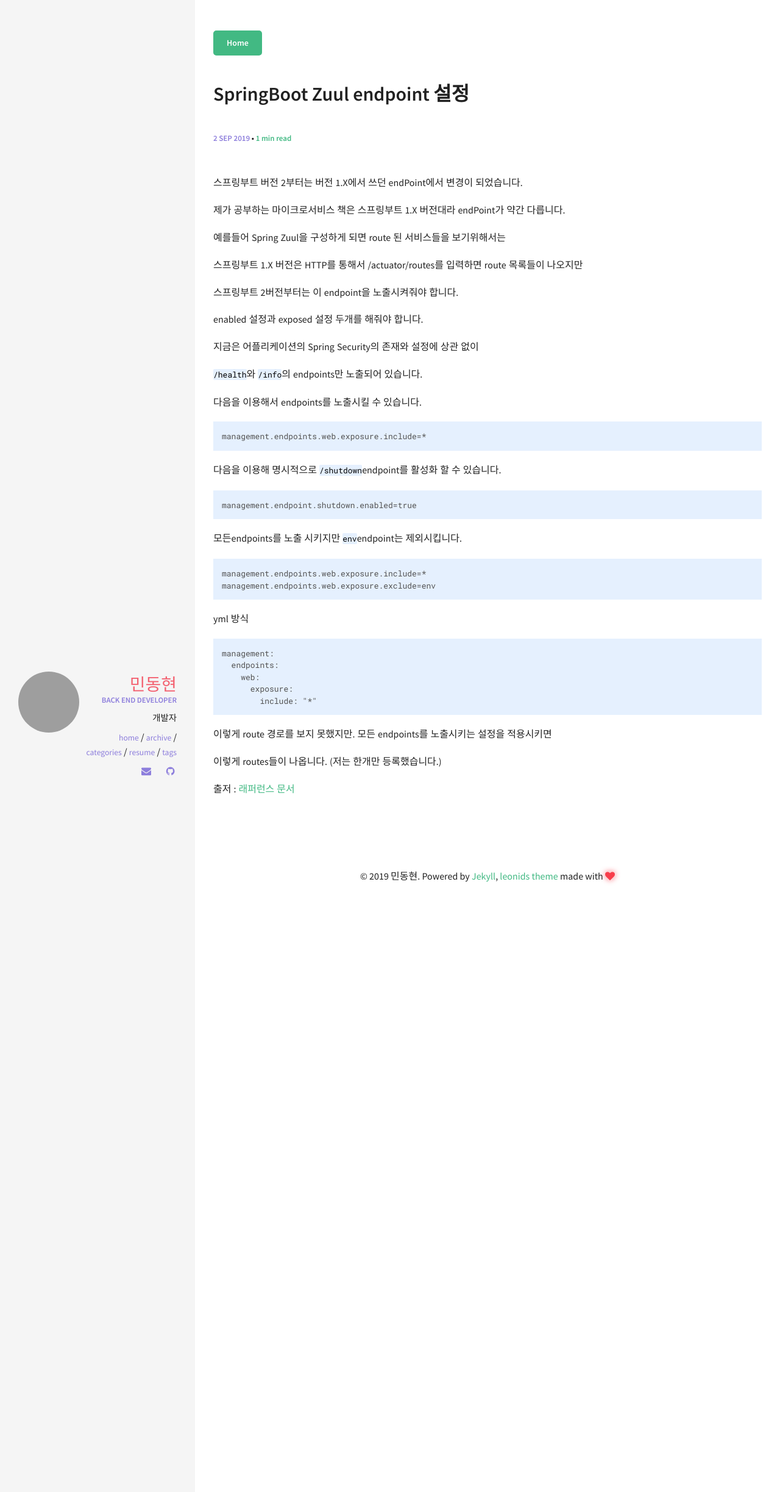
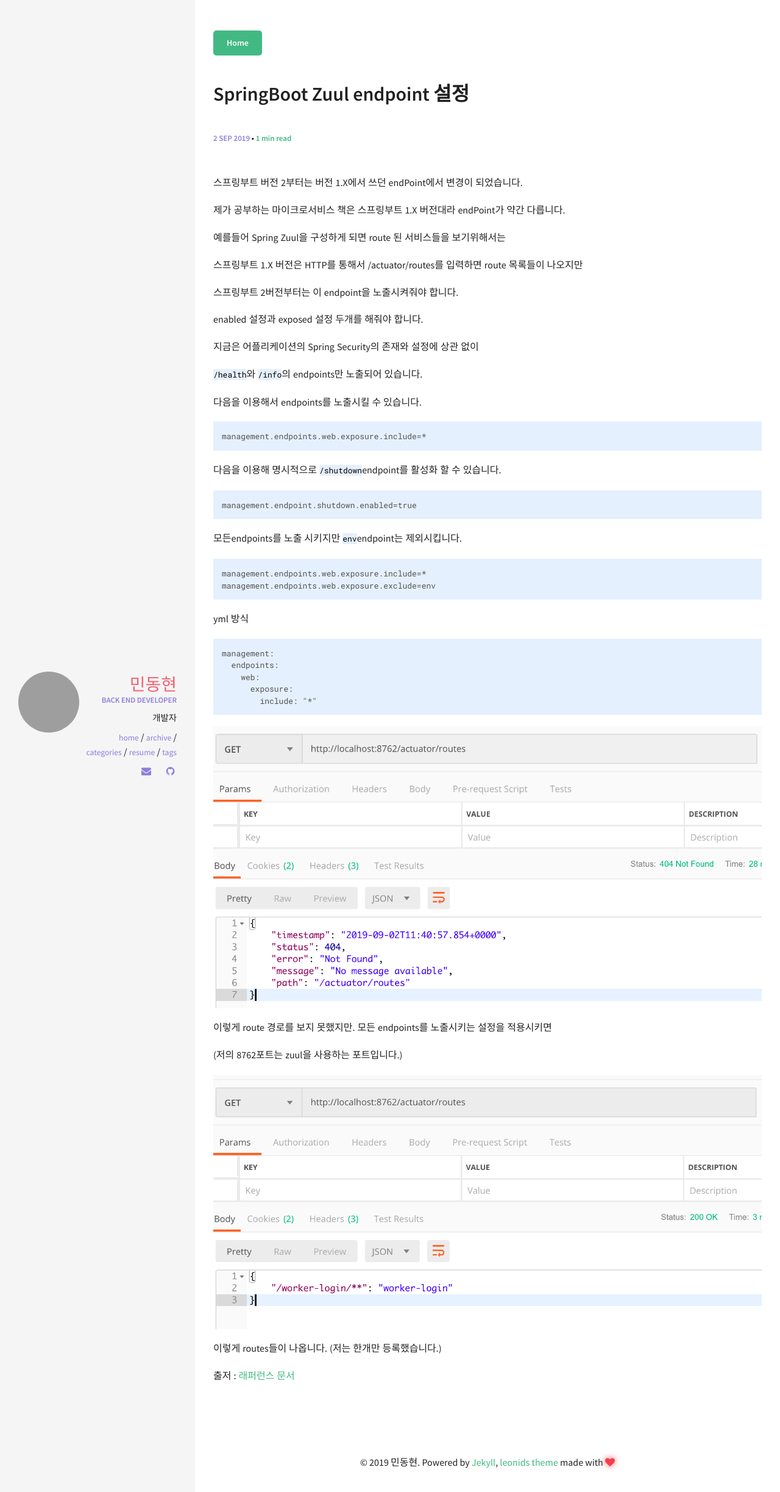
Before and after one commit to DaeAkin/DaeAkin.github.io, a Jekyll site: the page built from _posts/2019-09-02-SpringBoot Zuul endpoint 설정.md, in a window 1280 px wide. Shown: the top 2446 px of the page at 61% size. Built offline with Jekyll 4.4.1, drawn with Linux system fonts in a browser that asks for light colours; comment, search, counter and statistics services are not loaded.

Commit message:
update post

```diff
--- a/_posts/2019-09-02-SpringBoot Zuul endpoint 설정.md
+++ b/_posts/2019-09-02-SpringBoot Zuul endpoint 설정.md
@@ -52,9 +52,15 @@ management:
 
 
 
+![](https://github.com/DaeAkin/DaeAkin.github.io/blob/master/img/blog/zuul/image1.png?raw=true)
+
 이렇게 route 경로를 보지 못했지만. 모든 endpoints를 노출시키는 설정을 적용시키면
 
+(저의 8762포트는 zuul을 사용하는 포트입니다.)
 
+
+
+![](https://github.com/DaeAkin/DaeAkin.github.io/blob/master/img/blog/zuul/image2.png?raw=true)
 
 이렇게 routes들이 나옵니다. (저는 한개만 등록했습니다.)
 
```
